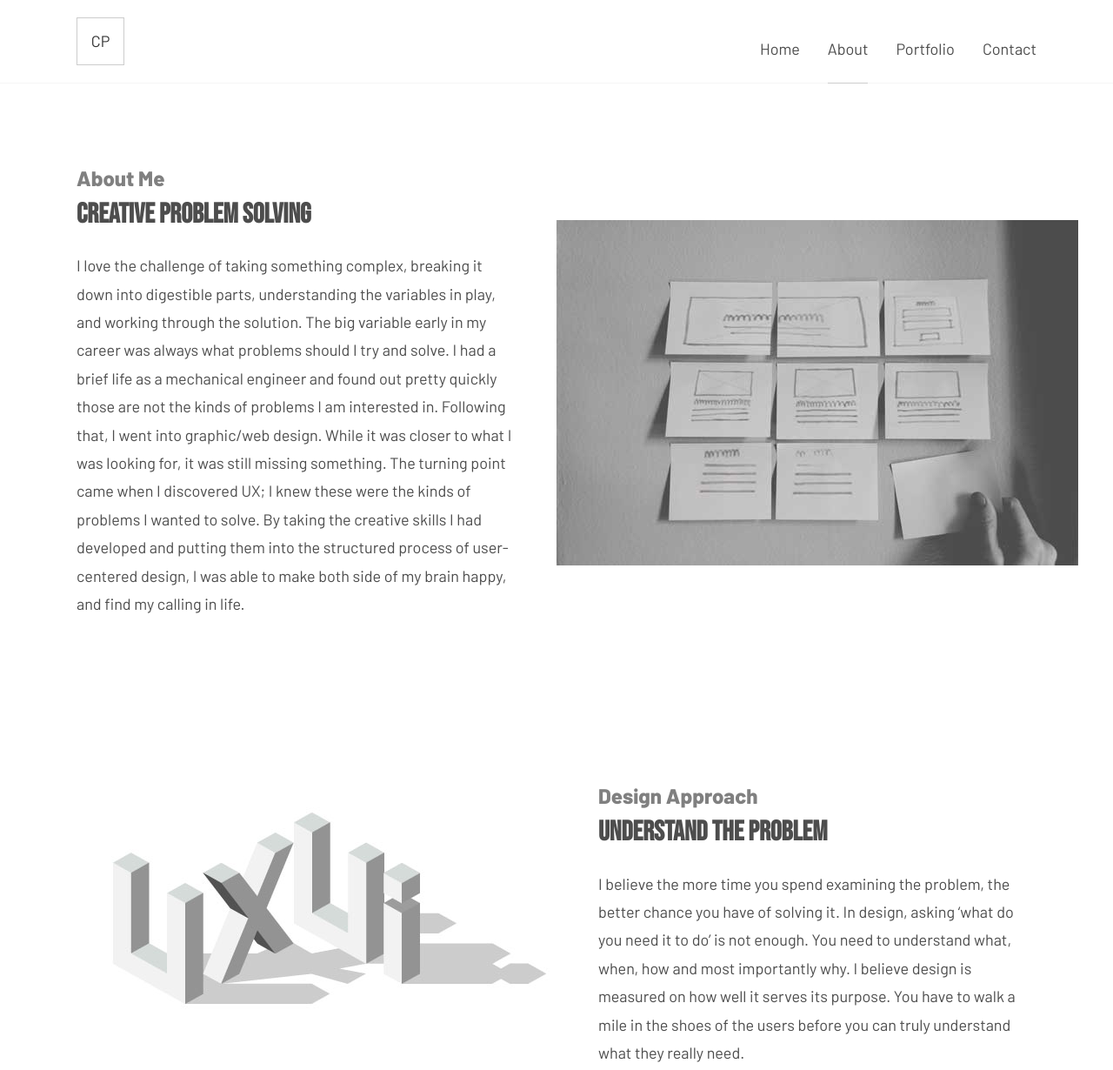
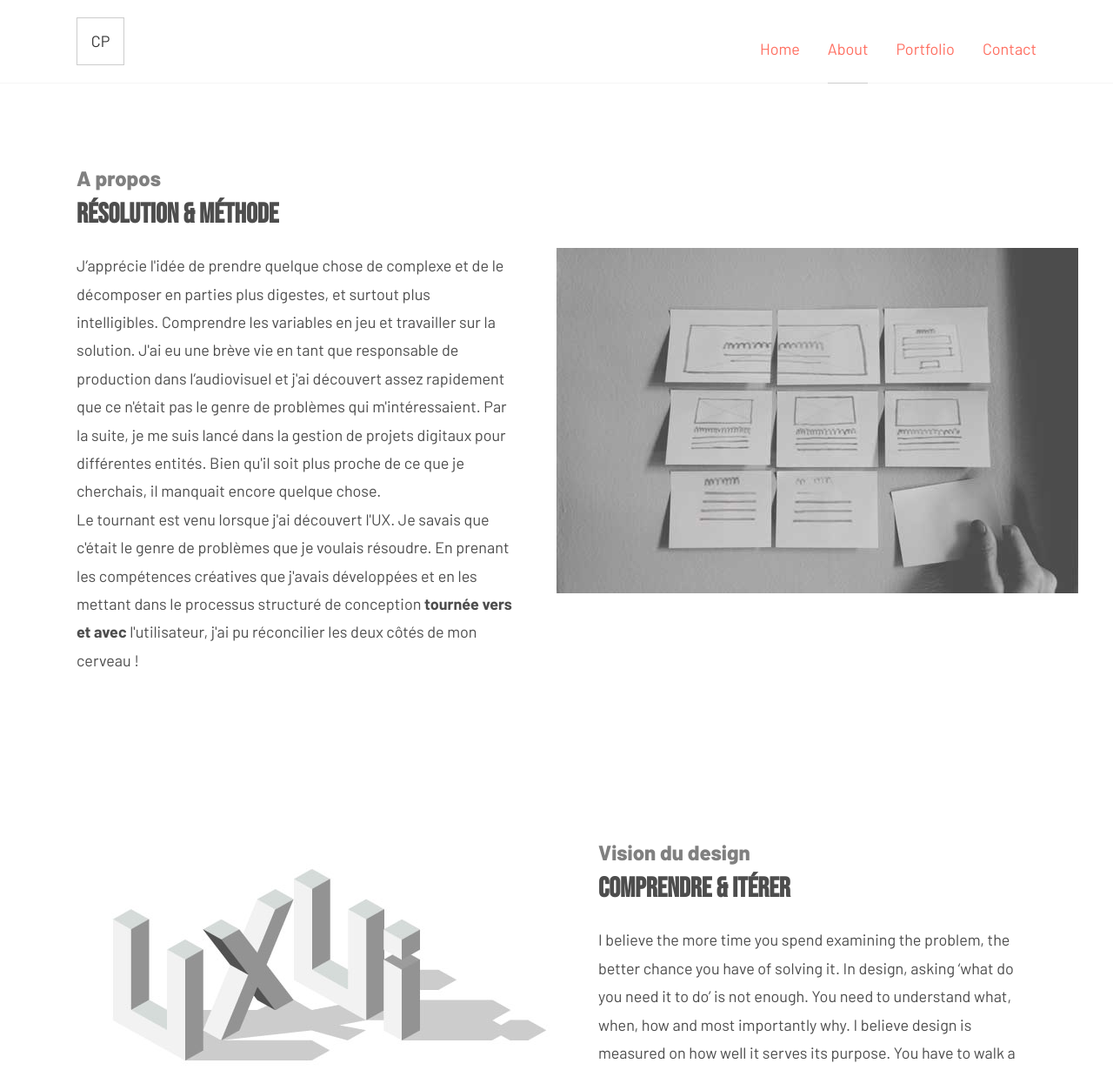
Before and after one commit to chrisnopa/new_portfolio, a Gatsby site: page /about in a window 1280 px wide. Shown: the top 1230 px of the page at 87% size. Built offline with nearby package versions, Linux system fonts and the light colour scheme; Gatsby itself is replaced by a stand-in of ours.

Commit message:
did some useless shit

```diff
--- a/src/components/footer.js
+++ b/src/components/footer.js
@@ -45,7 +45,7 @@ class Footer extends Component {
             margin: '0 12px 0 0',
             border: '1px solid rgba(255, 255, 255, .3)',
             borderRadius: '128px',
-            fontSize: '14px',
+            fontSize: '16px',
             transition: 'all 0.2s',
             ':hover':{
                 backgroundColor: 'rgba(255, 255, 255, .3)'
--- a/src/components/header/header.module.css
+++ b/src/components/header/header.module.css
@@ -118,7 +118,8 @@
         margin: 0 0 0 32px;
         padding: 0;
         font-size: 18px;
-        color: rgb(77, 77, 77);
+        /* color: rgb(77, 77, 77); */
+        color: #FF6F61;
         text-decoration: none;
         border-bottom: 1px solid rgba(255, 255, 255, 0);
         line-height: 78px;
--- a/src/pages/about.js
+++ b/src/pages/about.js
@@ -9,16 +9,13 @@ const About = () => (
   <Layout>
     <section className='section-double'>
       <div className='section-content'>
-        <h3>About Me</h3>
-        <h2>Creative Problem Solving</h2>
+        <h3>A propos</h3>
+        <h2>Résolution & méthode</h2>
         <p>
-        I love the challenge of taking something complex, breaking it down into digestible parts, understanding the variables in play, and
-        working through the solution.  The big variable early in my career was always what problems should I try and solve.  I had a brief
-        life as a mechanical engineer and found out pretty quickly those are not the kinds of problems I am interested in. Following that,
-        I went into graphic/web design.  While it was closer to what I was looking for, it was still missing something.  The turning point
-        came when I discovered UX; I knew these were the kinds of problems I wanted to solve.  By taking the creative skills I had developed
-        and putting them into the structured process of user-centered design, I was able to make both side of my brain happy, and find my
-        calling in life.
+        J’apprécie l'idée de prendre quelque chose de complexe et de le décomposer en parties plus digestes, et surtout plus intelligibles. Comprendre les variables en jeu et travailler sur la solution. J'ai eu une brève vie en tant que responsable de production dans l’audiovisuel et j'ai découvert assez rapidement que ce n'était pas le genre de problèmes qui m'intéressaient. Par la suite, je me suis lancé dans la gestion de projets digitaux pour différentes entités. Bien qu'il soit plus proche de ce que je cherchais, il manquait encore quelque chose.
+        </p>
+        <p>
+        Le tournant est venu lorsque j'ai découvert l'UX. Je savais que c'était le genre de problèmes que je voulais résoudre. En prenant les compétences créatives que j'avais développées et en les mettant dans le processus structuré de conception <strong>tournée vers et avec</strong> l'utilisateur, j'ai pu réconcilier les deux côtés de mon cerveau !
         </p>
       </div>
       <div className='section-img'>
@@ -27,8 +24,8 @@ const About = () => (
     </section>
     <section className='section-double section-reverse'>
       <div className='section-content'>
-        <h3>Design Approach</h3>
-        <h2>Understand The Problem</h2>
+        <h3>Vision du design</h3>
+        <h2>Comprendre & itérer</h2>
         <p>
         I believe the more time you spend examining the problem, the better chance you have of solving it.  In design, asking ‘what do you need it to do’
         is not enough.  You need to understand what, when, how and most importantly why.  I believe design is measured on how well it serves its
--- a/src/pages/index.js
+++ b/src/pages/index.js
@@ -5,9 +5,9 @@ import Layout from '../components/layout/layout'
 import compStyles from "./css/home.module.css"
 
 import IntroBG from '../images/DSC_0415.jpg';
-import ContactIcon from '../images/icons/contact.jpg'
-import WorkIcon from '../images/icons/work.jpg'
-import AboutIcon from '../images/icons/about.jpg'
+import ContactIcon from '../images/icons/mail(1).png'
+import WorkIcon from '../images/icons/pencil(1).png'
+import AboutIcon from '../images/icons/sunglasses(1).png'
 
 class IndexPage extends Component {
     constructor(props) {
```
Also changed, not shown: src/images/icons/mail(1).png (added), src/images/icons/pencil(1).png (added), src/images/icons/sunglasses(1).png (added).
